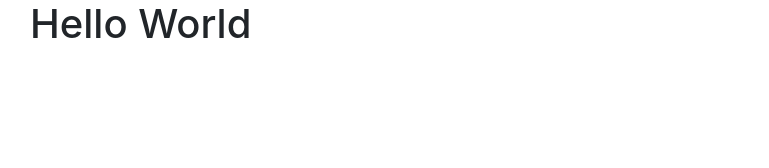
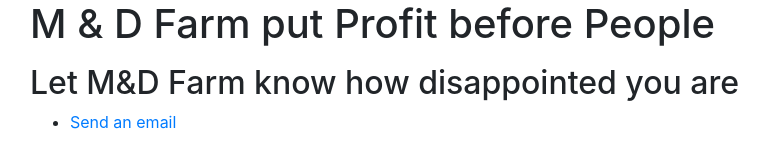
Before and after one commit to dstamp1/profile-page-1, a plain HTML site: page index.html in a window 1280 px wide. Shown: the whole page, without its empty margins (55-824 px from the left). Drawn offline with nearby package versions, Linux system fonts and the light colour scheme.

Commit message:
Add email link

```diff
--- a/index.html
+++ b/index.html
@@ -12,7 +12,20 @@
   </head>
   <body>
     <div class="container">
-      <h1>Hello World</h1>
+      <div class="row">
+        <div class="col-sm-12">
+          <h1>M & D Farm put Profit before People</h1>
+          <p></p>
+        </div>
+         <div class="col-sm-12">
+          <h2>Let M&D Farm know how disappointed you are</h1>
+          <ul>
+            <li>
+              <a href="mailto:team@mndfarmwesterlo.com?subject=RE:%20The%20Stampone-DeViney%20Wedding?body=I%20am%20disappointed%20to%20hear%20you%20decided%20to%20put%20profits%20before%20people%20and%20insisted%20that%20the%20wedding%20take%20place%20during%20a%20public%20health%20crisis.%20I%20can%20assure%20you%20that%20I%20will%20be%20posting%20on%20social%20media%20and%20wedding%20review%20sites%20your%20actions%20so%20others%20can%20know%20where%20your%20priorities%20lie.%20I%20hope%20you%20do%20the%20right%20thing%20and%20return%20the%20money%20to%20the%20couple">Send an email</a>
+            </li>
+          </ul>
+        </div>
+      </div>
     </div>
 
     <!-- Optional JavaScript -->
```
